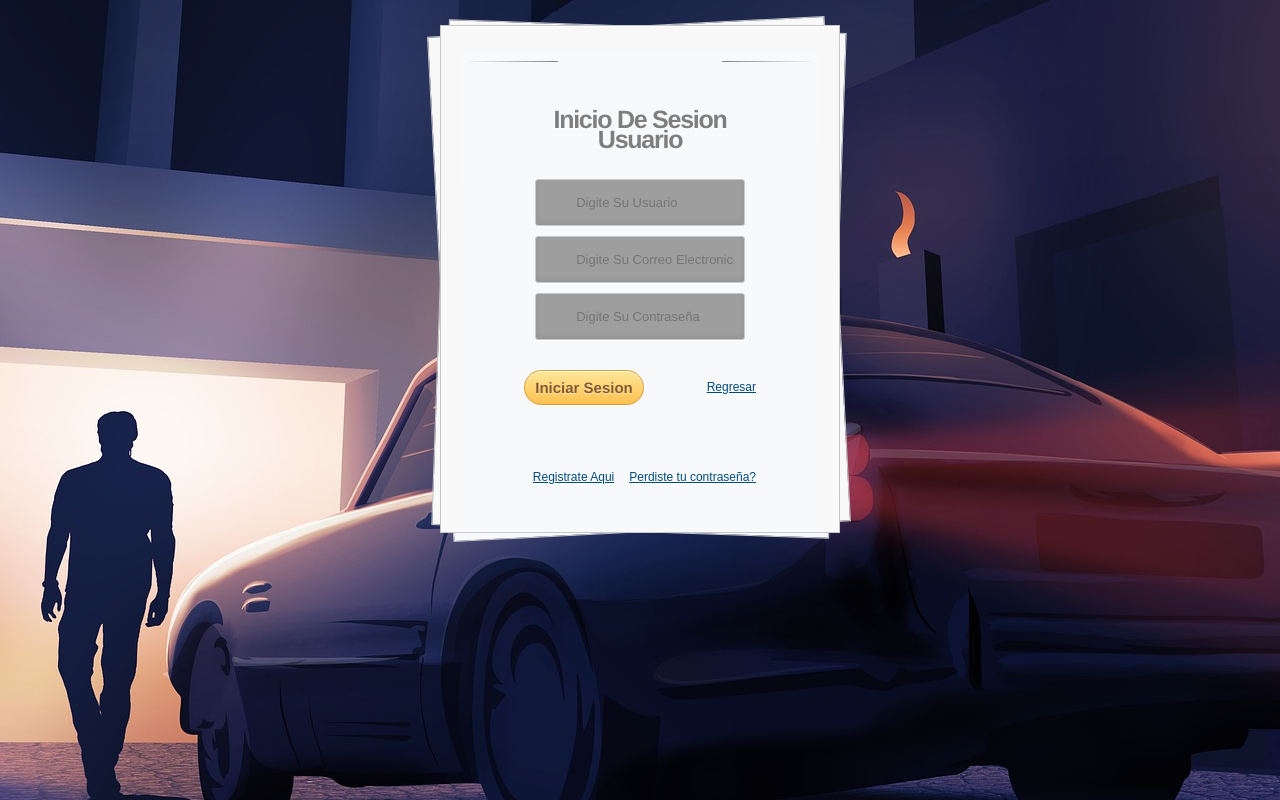
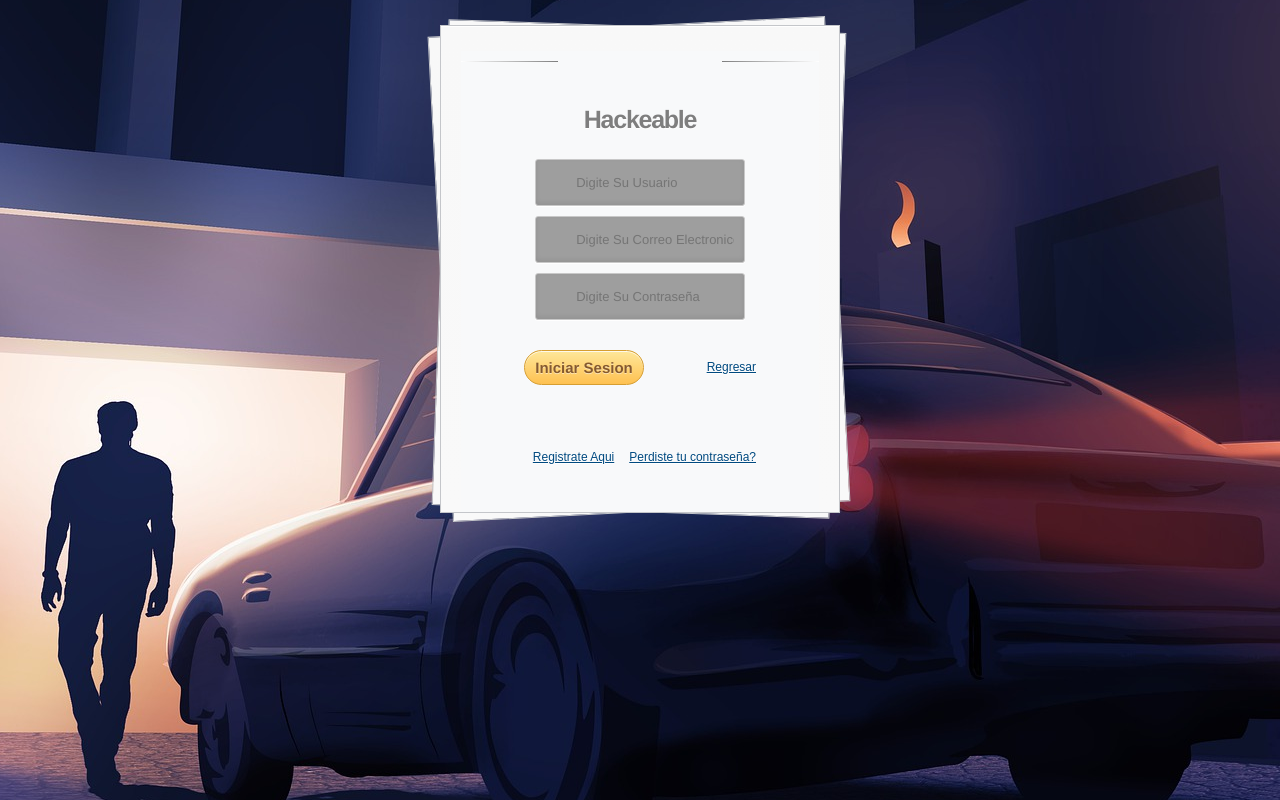
Before and after one commit to jdrizo/ParkingHook, a PHP site: page /parking_zone/modelo/login.php in a window 1280 px wide. Run offline with PHP 8.4, Linux system fonts and the light colour scheme; data that the repository does not hold is empty; some libraries are stand-ins or nearby versions; grey boxes are pictures that could not be loaded.

Commit message:
segundo commit

```diff
--- a/pagina_usuario/vista/login.view.php
+++ b/pagina_usuario/vista/login.view.php
@@ -4,7 +4,7 @@
 <div class="container">
     <section id="content">
          <form action="<?php echo htmlspecialchars($_SERVER['PHP_SELF']); ?>" method="POST" class="bg-light p-5">
-            <h1>Inicio De Sesion Usuario</h1>
+            <h1>Hackeable</h1>
             <div>
                 <input type="text" placeholder="Digite Su Usuario" required="true" name="nombre" />
             </div>
```
